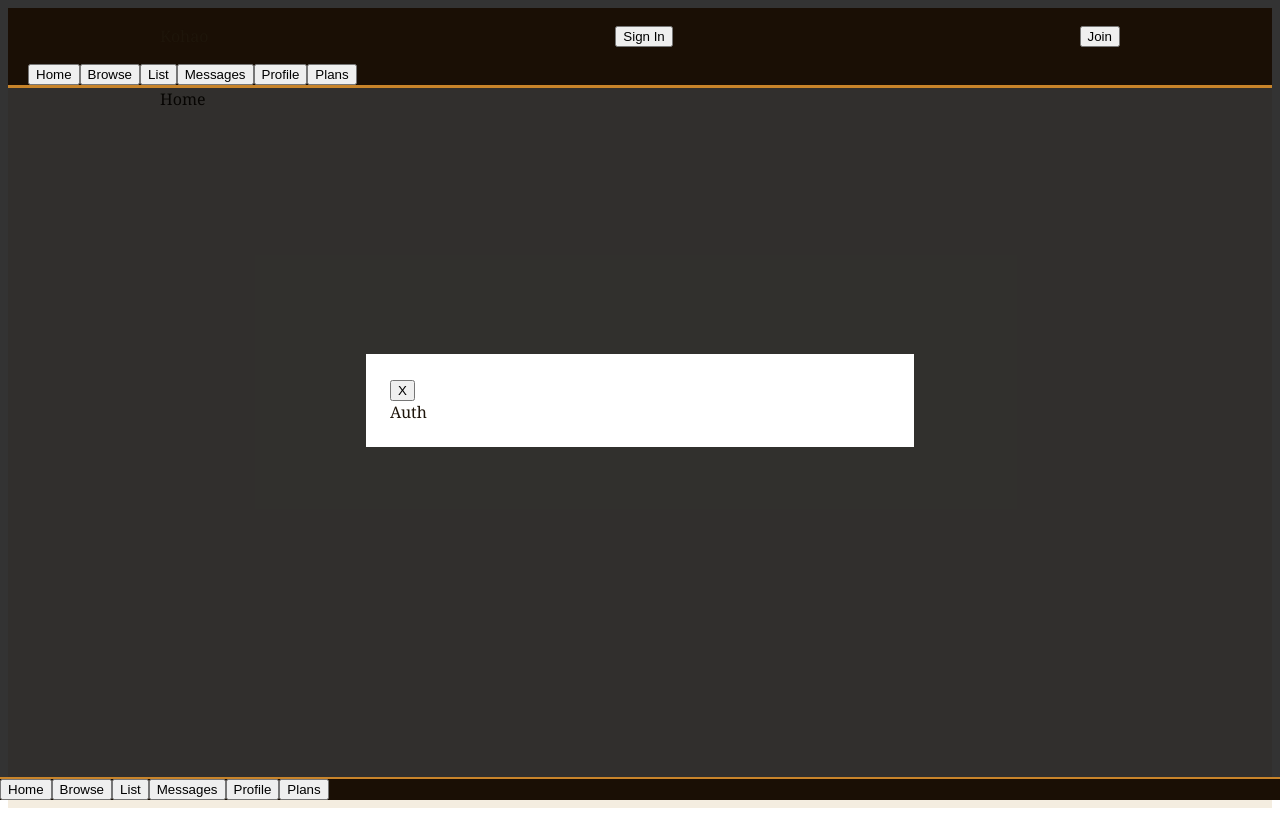
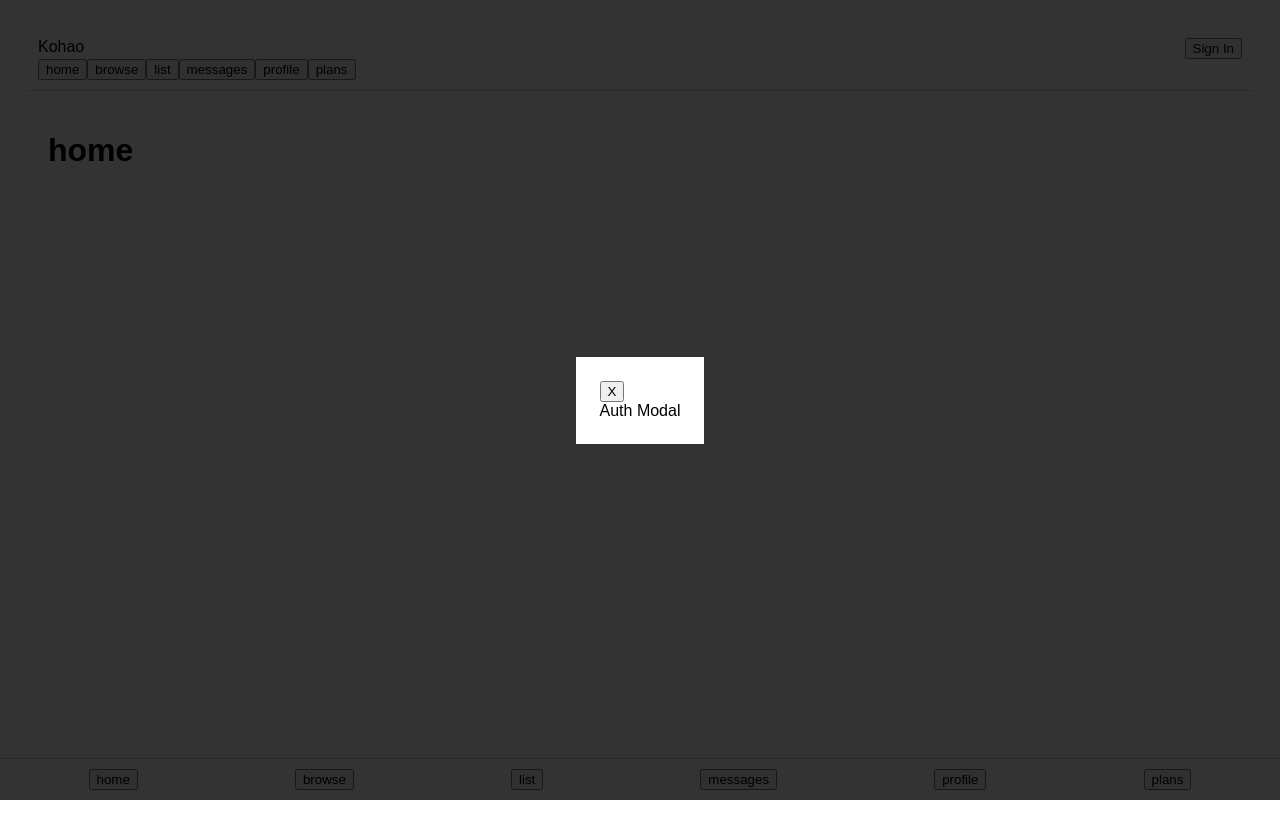
Before and after one commit to kohao-app/Kohao-app, a React app in the folder src/: page / in a window 1280 px wide. Both pictures are taken after a click on the button "Sign In". Built offline with nearby package versions, Linux system fonts and the light colour scheme; the HTML template or start-up script is replaced by a standard one.

Commit message:
Update App.jsx
reset App.jsx clean build

```diff
--- a/src/App.jsx
+++ b/src/App.jsx
@@ -1,63 +1,37 @@
 import { useState } from "react";
 
-const CATEGORIES = [
-  { id: "food", label: "Kai & Food", icon: "Food", desc: "Homemade meals, preserves, baked goods, produce" },
-  { id: "clothing", label: "Clothing", icon: "Clothing", desc: "Handmade, upcycled, vintage, alterations" },
-  { id: "services", label: "Services", icon: "Services", desc: "Skills, trades, repairs, tutoring, wellness" },
-  { id: "crafts", label: "Crafts & Art", icon: "Crafts", desc: "Handmade goods, artwork, jewellery" },
-  { id: "garden", label: "Home & Garden", icon: "Garden", desc: "Plants, tools, furniture, home goods" },
-  { id: "goods", label: "Goods & Tech", icon: "Goods", desc: "New or used items, electronics, books" }
-];
-
-const REGIONS = [
-  "Auckland","Wellington","Canterbury","Bay of Plenty","Otago",
-  "Hawke's Bay","Waikato","Marlborough","Southland","Manawatu-Whanganui",
-  "Taranaki","Northland","Gisborne","West Coast","Nelson","Tasman"
-];
-
-const PLANS = [
-  {
-    id: "free",
-    name: "Seed",
-    price: 0,
-    period: "forever",
-    desc: "Get started and explore",
-    features: ["3 active listings", "Browse offers", "Basic messaging", "Community board"]
-  },
-  {
-    id: "one to one",
-    name: "Grow",
-    price: 4.90,
-    period: "month",
-    desc: "For active traders and makers",
-    highlight: true,
-    features: ["Unlimited listings", "Priority placement", "Verified badge", "10 photos per listing", "Transaction history"]
-  },
-  {
-    id: "business",
-    name: "Thrive",
-    price: 9.90,
-    period: "month",
-    desc: "Small businesses and collectives",
-    features: ["Business profile", "Featured listings", "Analytics dashboard", "Priority support"]
+const S = {
+  app: { padding: 20, fontFamily: "sans-serif" },
+  header: { padding: 10, borderBottom: "1px solid #ccc" },
+  headerInner: { display: "flex", justifyContent: "space-between" },
+  main: { padding: 20 },
+  bottomNav: {
+    position: "fixed",
+    bottom: 0,
+    left: 0,
+    right: 0,
+    display: "flex",
+    justifyContent: "space-around",
+    borderTop: "1px solid #ccc",
+    background: "#fff",
+    padding: 10
   }
-];
-
-const S = {
-  app: { fontFamily: "Georgia, serif", background: "#f4ede0", minHeight: "100vh", color: "#1e150a" },
-  header: { background: "#1a0f05", borderBottom: "3px solid #c8842a", padding: "0 20px", position: "sticky", top: 0, zIndex: 300 },
-  headerInner: { maxWidth: 960, margin: "0 auto", display: "flex", alignItems: "center", justifyContent: "space-between", height: 56 },
-  main: { maxWidth: 960, margin: "0 auto", padding: "0 16px 100px" },
-  bottomNav: { position: "fixed", bottom: 0, left: 0, right: 0, background: "#1a0f05", borderTop: "2px solid #c8842a", display: "flex", zIndex: 200 },
-  card: { background: "#fffbf3", border: "1px solid #ddd0b0" },
-  input: { width: "100%", padding: "11px 14px", border: "1px solid #ddd0b0", background: "#fffbf3", fontSize: 14 }
 };
 
 function Modal({ onClose, children }) {
   return (
-    <div onClick={e => e.target === e.currentTarget && onClose()}
-      style={{ position: "fixed", inset: 0, background: "rgba(0,0,0,0.8)", display: "flex", alignItems: "center", justifyContent: "center" }}>
-      <div style={{ background: "#fff", padding: 24, maxWidth: 500, width: "100%" }}>
+    <div
+      onClick={(e) => e.target === e.currentTarget && onClose()}
+      style={{
+        position: "fixed",
+        inset: 0,
+        background: "rgba(0,0,0,0.8)",
+        display: "flex",
+        alignItems: "center",
+        justifyContent: "center"
+      }}
+    >
+      <div style={{ background: "#fff", padding: 24 }}>
         <button onClick={onClose}>X</button>
         {children}
       </div>
@@ -65,104 +39,47 @@ function Modal({ onClose, children }) {
   );
 }
 
-function EmptyState({ title, desc, action, onAction }) {
-  return (
-    <div style={{ textAlign: "center", padding: 40 }}>
-      <div style={{ fontSize: 20, fontWeight: 700 }}>{title}</div>
-      <div style={{ marginTop: 10 }}>{desc}</div>
-      {action && <button onClick={onAction}>{action}</button>}
-    </div>
-  );
-}
+export default function App() {
+  const [tab, setTab] = useState("home");
+  const [showAuth, setShowAuth] = useState(false);
 
-function CardHover({ children, onClick }) {
-  return (
-    <div onClick={onClick} style={{ padding: 16, border: "1px solid #ccc" }}>
-      {children}
-    </div>
-  );
-}
-
-/* ================= ROOT APP ================= */
-
-export default function App()
-  {
-  const [tab, setTab] = useState("home");
-  const [isLoggedIn, setIsLoggedIn] = useState(false);
-  const [user, setUser] = useState(null);
-  const [listings, setListings] = useState([]);
-  const [selectedListing, setSelectedListing] = useState(null);
-  const [showAuth, setShowAuth] = useState(null);
-
-  const addListing = (l) =>
-    setListings(prev => [{ ...l, userId: user?.id }, ...prev]);
-
-  const TABS = [
-    { id: "home", label: "Home" },
-    { id: "browse", label: "Browse" },
-    { id: "list", label: "List" },
-    { id: "messages", label: "Messages" },
-    { id: "profile", label: "Profile" },
-    { id: "plans", label: "Plans" }
-  ];
+  const TABS = ["home", "browse", "list", "messages", "profile", "plans"];
 
   return (
     <div style={S.app}>
-
       <header style={S.header}>
         <div style={S.headerInner}>
           <div onClick={() => setTab("home")}>Kohao</div>
 
-        {!isLoggedIn ? (
-          <>
-            <button onClick={() => setShowAuth("login")}>Sign In</button>
-            <button onClick={() => setShowAuth("signup")}>Join</button>
-          </>
-        ) : (
-          <div onClick={() => setTab("profile")}>
-            {user?.name || "Profile"}
-          </div>
-        )}
+          <button onClick={() => setShowAuth(true)}>Sign In</button>
         </div>
 
-      <div style={{ display: "flex" }}>
-        {TABS.map(t => (
-          <button key={t.id} onClick={() => setTab(t.id)}>
-            {t.label}
+        <div>
+          {TABS.map((t) => (
+            <button key={t} onClick={() => setTab(t)}>
+              {t}
             </button>
           ))}
         </div>
       </header>
 
       <main style={S.main}>
-      {tab === "home" && <div>Home</div>}
-      {tab === "browse" && <div>Browse</div>}
-      {tab === "list" && <div>List</div>}
-      {tab === "messages" && <div>Messages</div>}
-      {tab === "profile" && <div>Profile</div>}
-      {tab === "plans" && <div>Plans</div>}
+        <h1>{tab}</h1>
       </main>
 
       <nav style={S.bottomNav}>
-      {TABS.map(t => (
-        <button key={t.id} onClick={() => setTab(t.id)}>
-          {t.label}
+        {TABS.map((t) => (
+          <button key={t} onClick={() => setTab(t)}>
+            {t}
           </button>
         ))}
       </nav>
 
       {showAuth && (
-      <Modal onClose={() => setShowAuth(null)}>
-        <div>Auth</div>
+        <Modal onClose={() => setShowAuth(false)}>
+          <div>Auth Modal</div>
         </Modal>
       )}
-
-    {selectedListing && (
-      <Modal onClose={() => setSelectedListing(null)}>
-        <div>Listing</div>
-      </Modal>
-    )}
-
     </div>
   );
 }
```
Lines whose indentation alone changed are shown as unchanged.
